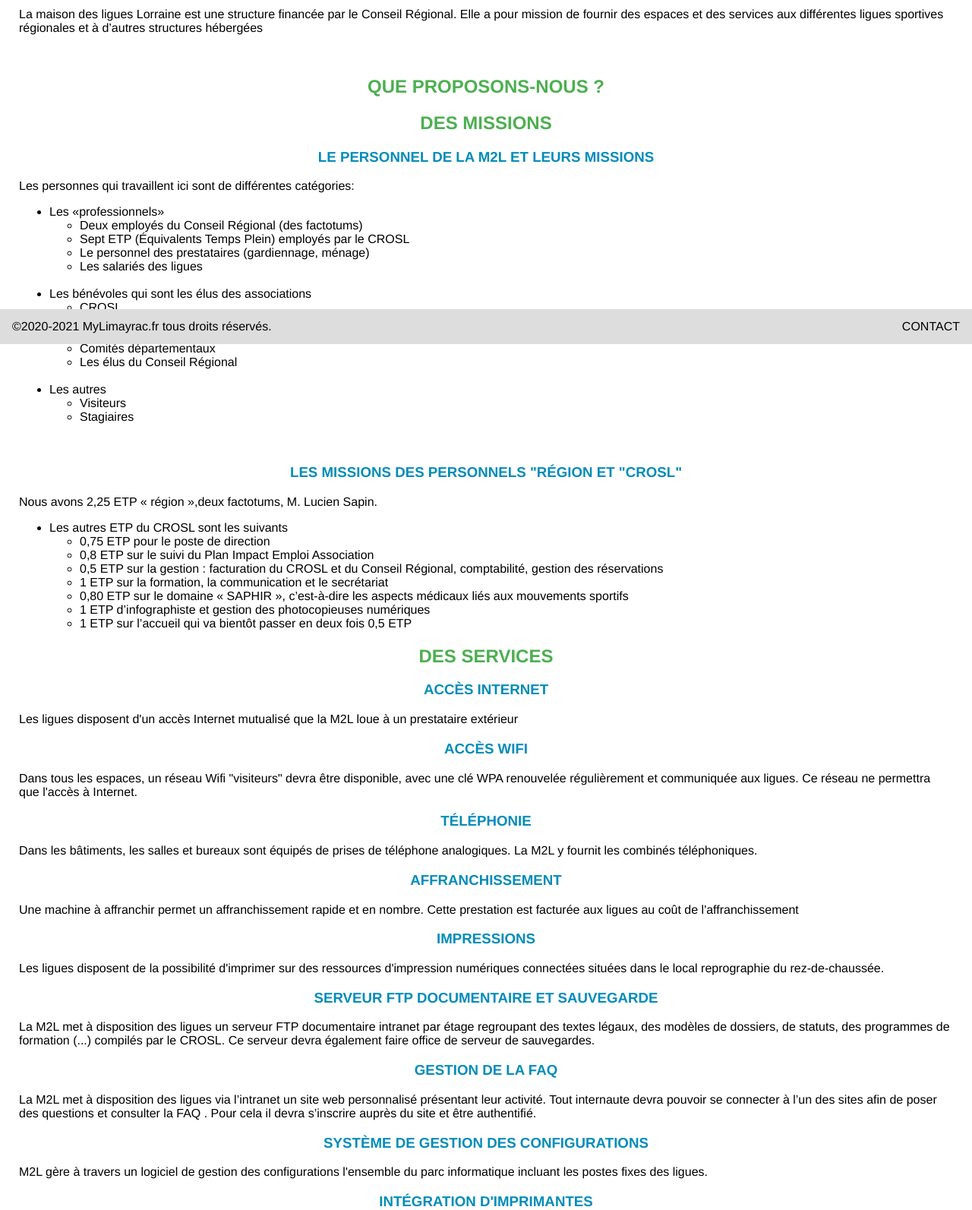
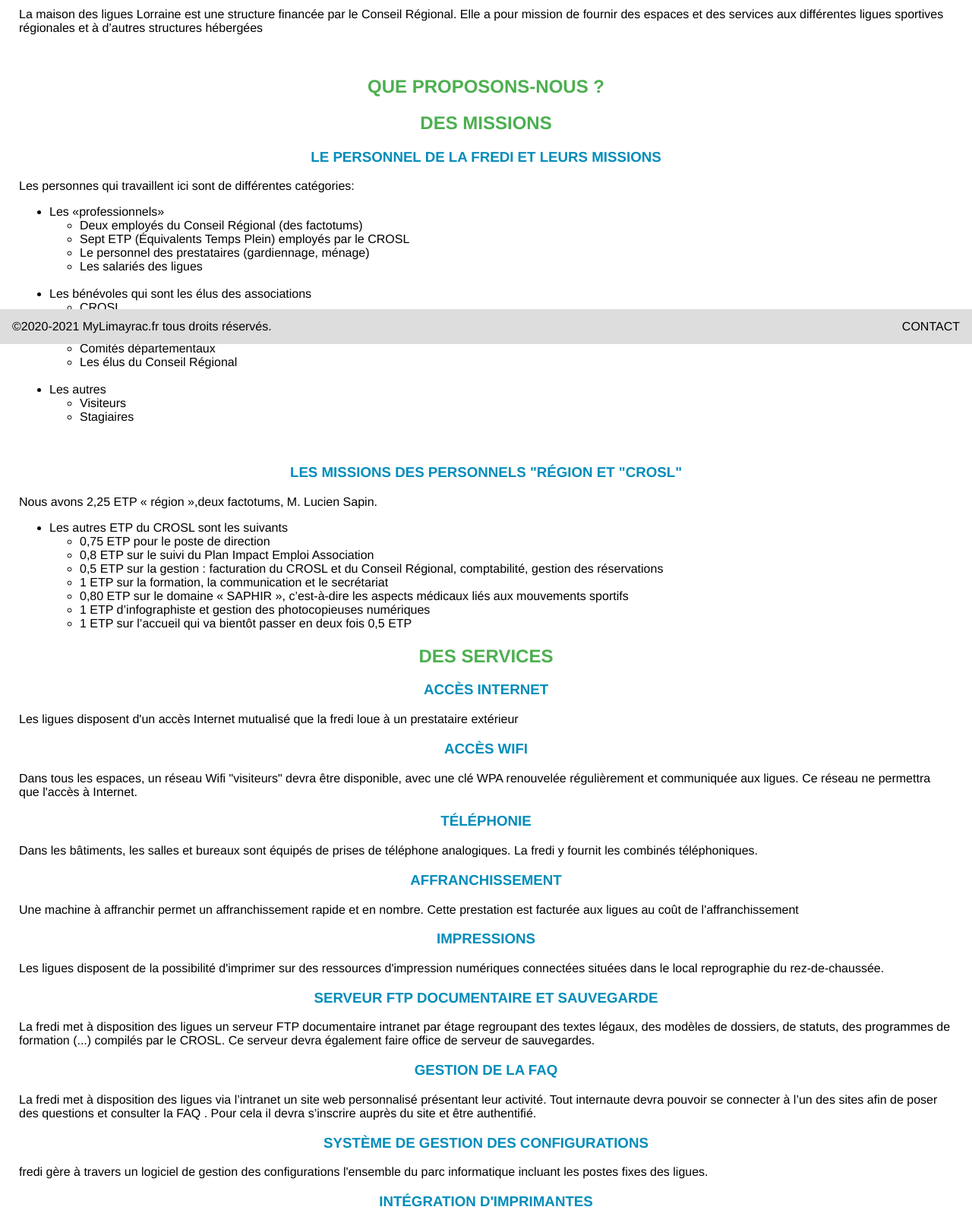
Before and after one commit to MaryliaSabatier/FREDI-1, a PHP site: page /fredi/index.php in a window 1280 px wide. Shown: the part 347-1940 px from the top of the page at 76% size. Run offline with PHP 8.4, Linux system fonts and the light colour scheme.

Commit message:
m2l to fredi

```diff
--- a/FREDI/footer.php
+++ b/FREDI/footer.php
@@ -3,7 +3,7 @@
         <ul>
             <li class="ligne left"><a>©2020-2021 MyLimayrac.fr tous droits réservés.</a></li>
             <!--Quand on arrive sur le site, seulement formulaire de contact visible-->
-            <li class="ligne right"><a class="<?php if($active==5){echo"active";}?>" href="/m2l/contact.php">CONTACT</a></li>
+            <li class="ligne right"><a class="<?php if($active==5){echo"active";}?>" href="/fredi/contact.php">CONTACT</a></li>
         </ul>
 </body>
 </html>
--- a/FREDI/header.php
+++ b/FREDI/header.php
@@ -7,24 +7,24 @@
 <head>
     <meta charset="UTF-8">
     <meta name="viewport" content="width=device-width, initial-scale=1.0">
-    <title><?= $title; ?> - M2L</title>
-    <link rel="stylesheet" href="/m2l/css/main.css">
-    <link rel="icon" href="/m2l/img/logo.png">
+    <title><?= $title; ?> - fredi</title>
+    <link rel="stylesheet" href="/fredi/css/main.css">
+    <link rel="icon" href="/fredi/img/logo.png">
 </head>
 <body>
 <div class="navbar">
     <ul>
         <!--Quand on arrive sur le site, seulement accueil visible-->
-        <li class="ligne left"><a class="<?php if($active==1){echo"active";}?>"href="/m2l/index.php">Accueil</a></li>
+        <li class="ligne left"><a class="<?php if($active==1){echo"active";}?>"href="/fredi/index.php">Accueil</a></li>
         <?php
             //Si user connecté alors FAQ et déconnexion visibles
             if(isset($_SESSION['user'])){ ?>
-                <li class="ligne left"><a class="<?php if($active==2){echo"active";}?>" href="/m2l/liste/liste.php">FAQ</a></li>
-                <li class="ligne right"><a class="<?php if($active==4){echo"active";}?>" href="/m2l/liste/deconnexion.php">Déconnexion</a></li>
+                <li class="ligne left"><a class="<?php if($active==2){echo"active";}?>" href="/fredi/liste/liste.php">FAQ</a></li>
+                <li class="ligne right"><a class="<?php if($active==4){echo"active";}?>" href="/fredi/liste/deconnexion.php">Déconnexion</a></li>
             <?php } else {
             //Si user non connecté alors seulement connexion et inscription visibles ?>
-                <li class="ligne right"><a class="<?php if($active==3){echo"active";}?>" href="/m2l/inscription.php">Inscription</a></li>
-                <li class="ligne right"><a class="<?php if($active==4){echo"active";}?>" href="/m2l/connexion.php">Connexion</a></li>
+                <li class="ligne right"><a class="<?php if($active==3){echo"active";}?>" href="/fredi/inscription.php">Inscription</a></li>
+                <li class="ligne right"><a class="<?php if($active==4){echo"active";}?>" href="/fredi/connexion.php">Connexion</a></li>
             <?php }
         ?>
     </ul>
--- a/FREDI/index.php
+++ b/FREDI/index.php
@@ -9,7 +9,7 @@
         <br>
         <h2>Que proposons-nous ?</h2>
         <h2>Des missions</h2>
-        <h3>Le personnel de la M2L et leurs missions</h3>
+        <h3>Le personnel de la fredi et leurs missions</h3>
         <p>Les personnes qui travaillent ici sont de différentes catégories:</p>
         <ul>
           <li>Les «professionnels»
@@ -57,21 +57,21 @@
 
         <h2>Des services</h2>
         <h3>Accès internet</h3>
-        <p>Les ligues disposent d'un accès Internet mutualisé que la M2L loue à un prestataire extérieur</p>
+        <p>Les ligues disposent d'un accès Internet mutualisé que la fredi loue à un prestataire extérieur</p>
         <h3>Accès wifi</h3>
         <p>Dans tous les espaces, un réseau Wifi "visiteurs" devra être disponible, avec une clé WPA renouvelée régulièrement et communiquée aux ligues. Ce réseau ne permettra que l'accès à Internet.</p>
         <h3>Téléphonie</h3>
-        <p>Dans les bâtiments, les salles et bureaux sont équipés de prises de téléphone analogiques. La M2L y fournit les combinés téléphoniques.</p>
+        <p>Dans les bâtiments, les salles et bureaux sont équipés de prises de téléphone analogiques. La fredi y fournit les combinés téléphoniques.</p>
         <h3>Affranchissement</h3>
         <p>Une machine à affranchir permet un affranchissement rapide et en nombre. Cette prestation est facturée aux ligues au coût de l'affranchissement</p>
         <h3>Impressions</h3>
         <p>Les ligues disposent de la possibilité d'imprimer sur des ressources d'impression numériques connectées situées dans le local reprographie du rez-de-chaussée.</p>
         <h3>Serveur FTP documentaire et sauvegarde</h3>
-        <p>La M2L met à disposition des ligues un serveur FTP documentaire intranet par étage regroupant des textes légaux, des modèles de dossiers, de statuts, des programmes de formation (...) compilés par le CROSL. Ce serveur devra également faire office de serveur de sauvegardes.</p>
+        <p>La fredi met à disposition des ligues un serveur FTP documentaire intranet par étage regroupant des textes légaux, des modèles de dossiers, de statuts, des programmes de formation (...) compilés par le CROSL. Ce serveur devra également faire office de serveur de sauvegardes.</p>
         <h3>Gestion de la FAQ</h3>
-        <p>La M2L met à disposition des ligues via l’intranet un site web personnalisé présentant leur activité. Tout internaute devra pouvoir se connecter à l’un des sites afin de poser des questions et consulter la FAQ . Pour cela il devra s’inscrire auprès du site et être authentifié.</p>
+        <p>La fredi met à disposition des ligues via l’intranet un site web personnalisé présentant leur activité. Tout internaute devra pouvoir se connecter à l’un des sites afin de poser des questions et consulter la FAQ . Pour cela il devra s’inscrire auprès du site et être authentifié.</p>
         <h3>Système de gestion des configurations</h3>
-        <p>M2L gère à travers un logiciel de gestion des configurations l'ensemble du parc informatique incluant les postes fixes des ligues.</p>
+        <p>fredi gère à travers un logiciel de gestion des configurations l'ensemble du parc informatique incluant les postes fixes des ligues.</p>
         <h3>Intégration d'imprimantes</h3>
         <p>Lorsque les structures hébergées s'équipent d'imprimante réseau, la connexion en est réalisée par l'informaticien bénévole du CROSL, sans passer par un serveur d'impression. Le nom de l'imprimante est lui aussi codifié de la même façon que celui des postes (la lettre L vient remplacer la lettre P).</p>
         <h3>Formations</h3>
@@ -80,10 +80,10 @@
         <p>Le CRIB (Centre Régional d'Information des Bénévoles) est un label donné au CROSL qui, entre autres missions d'information (sur les textes réglementaires, la convention nationale du sport ...), propose un service d'établissement de bulletins de salaires aux ligues et à leurs clubs affiliés. Le CROSL est tiers de confiance pour l'URSSAF et, à ce titre, établit des bulletins de salaires réglementaires et tous les documents annexes. La prestation est facturée au forfait (60 € par an) et au bulletin édité (5 €). Un employé du CROSL est affecté à cette mission à raison de 0,8 ETP</p>
 
         <h2>Des financements</h2>
-        <h3>Statut juridique et financement M2L</h3>
+        <h3>Statut juridique et financement fredi</h3>
         <p>La Maison des Ligues est un établissement du Conseil Régional. Ce n’est pas une entité juridique en propre. Elle est financée à 100 % (pour son fonctionnement et pour la construction récente de l’extension des bâtiments C et D) par le Conseil Régional et sans aucune participation du Conseil Général de Meurthe et Moselle, bien qu’elle abrite un certain nombre de comités départementaux. Une convention de cogestion a été passée entre le Conseil Régional et le Comité Régional Olympique et Sportif de Lorraine pour la gestion de l’outil « Maison des Ligues ». Le CROSL est une association financée par le ministère via le CNDS (Centre National de Développement du Sport).l</p>
         <h3>Loyer demander au "locatairs"</h3>
-        <p>La M2L est davantage sur le principe d’une participation aux charges de gestion courante, plutôt que sur celui d’un loyer à proprement parler. On est sur la base de 5€ par m2 et par mois, avec une augmentation prévue d’un euro dans les mois à venir. Un appel est effectué sur cette base forfaitaire en début d’année et une régularisation pourrait être demandée en fin d’année en cas de dépassement de la consommation électrique, mais cela n’a jamais été fait jusqu’à maintenant.</p>
+        <p>La fredi est davantage sur le principe d’une participation aux charges de gestion courante, plutôt que sur celui d’un loyer à proprement parler. On est sur la base de 5€ par m2 et par mois, avec une augmentation prévue d’un euro dans les mois à venir. Un appel est effectué sur cette base forfaitaire en début d’année et une régularisation pourrait être demandée en fin d’année en cas de dépassement de la consommation électrique, mais cela n’a jamais été fait jusqu’à maintenant.</p>
         <p>La réalité des charges à répartir est difficile à cerner. Si vous prenez par exemple le poste « nettoyage des locaux » : celui-ci fait l’objet d’un appel d’offres du Conseil Régional pour l’ensemble de ses implantations. Il est difficile de savoir quelle est la part affectée à la Maison et encore moins la part qui incomberait aux structures hébergées. Il n’y a pas eu jusqu’à maintenant de comptabilité analytique dans ce domaine</p>
         <p>Les charges comprennent le chauffage, l’électricité, le nettoyage, l’accès Internet ; le téléphone n’en fait pas partie. Les consommations sont refacturées chaque trimestre aux structures hébergées. Depuis la mise en place de la téléphonie IP fin 2010, on peut connaître les consommations poste par poste et même structure par structure. Les appareils téléphoniques font partie de la prestation d’hébergement, comme la fourniture de trois badges pour l’entrée et de deux clés par bureau.</p>
         <h3>Facturation des prestations d'hebergement et annexes aux structures</h3>
```
Also changed, not shown: 1 other file.
